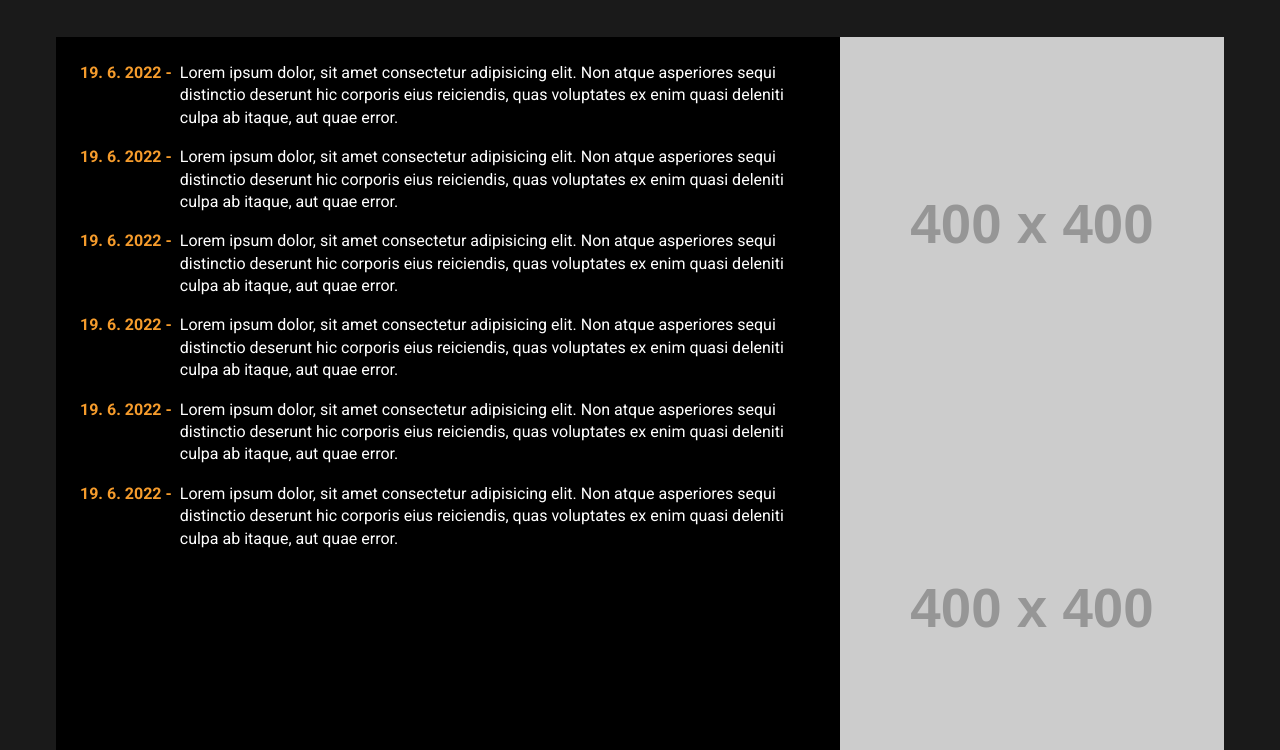
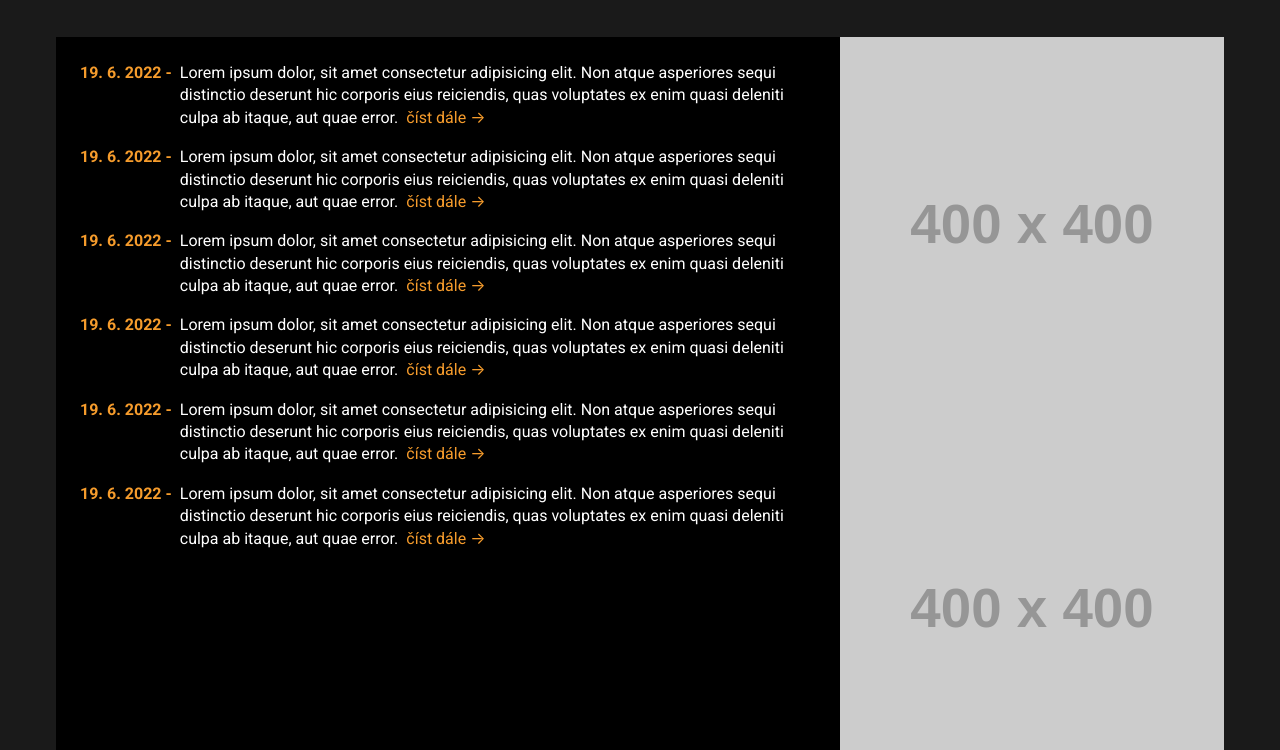
Before and after one commit to theKoty/fortuna, a plain HTML site: page index.html in a window 1280 px wide. Shown: the part 995-1745 px from the top of the page. Drawn offline with Linux system fonts and the light colour scheme; placeholder pictures from the web are drawn by us.

Commit message:
add "read more" link

```diff
--- a/asset/css/main.css
+++ b/asset/css/main.css
@@ -76,6 +76,10 @@
 
 .mb-4 {
   margin-bottom: 1rem;
+}
+
+.ml-2 {
+  margin-left: 0.5rem;
 }
 
 .mt-3 {
--- a/index.html
+++ b/index.html
@@ -106,22 +106,22 @@
           <div class="bg-darkBlack flex flex-col md:flex-row">
             <div class="p-6">
               <div class="flex flex-col lg:flex-row items-baseline mb-4 last:mb-0"><strong class="text-orange whitespace-nowrap lg:after:content-[&quot;_-&quot;] mr-2">19. 6. 2022</strong>
-                <p class="text-white leading-snug">Lorem ipsum dolor, sit amet consectetur adipisicing elit. Non atque asperiores sequi distinctio deserunt hic corporis eius reiciendis, quas voluptates ex enim quasi deleniti culpa ab itaque, aut quae error.</p>
+                <p class="text-white leading-snug">Lorem ipsum dolor, sit amet consectetur adipisicing elit. Non atque asperiores sequi distinctio deserunt hic corporis eius reiciendis, quas voluptates ex enim quasi deleniti culpa ab itaque, aut quae error.<a class="whitespace-nowrap inline-block ml-2" href="/zprava.html">číst dále →</a></p>
               </div>
               <div class="flex flex-col lg:flex-row items-baseline mb-4 last:mb-0"><strong class="text-orange whitespace-nowrap lg:after:content-[&quot;_-&quot;] mr-2">19. 6. 2022</strong>
-                <p class="text-white leading-snug">Lorem ipsum dolor, sit amet consectetur adipisicing elit. Non atque asperiores sequi distinctio deserunt hic corporis eius reiciendis, quas voluptates ex enim quasi deleniti culpa ab itaque, aut quae error.</p>
+                <p class="text-white leading-snug">Lorem ipsum dolor, sit amet consectetur adipisicing elit. Non atque asperiores sequi distinctio deserunt hic corporis eius reiciendis, quas voluptates ex enim quasi deleniti culpa ab itaque, aut quae error.<a class="whitespace-nowrap inline-block ml-2" href="/zprava.html">číst dále →</a></p>
               </div>
               <div class="flex flex-col lg:flex-row items-baseline mb-4 last:mb-0"><strong class="text-orange whitespace-nowrap lg:after:content-[&quot;_-&quot;] mr-2">19. 6. 2022</strong>
-                <p class="text-white leading-snug">Lorem ipsum dolor, sit amet consectetur adipisicing elit. Non atque asperiores sequi distinctio deserunt hic corporis eius reiciendis, quas voluptates ex enim quasi deleniti culpa ab itaque, aut quae error.</p>
+                <p class="text-white leading-snug">Lorem ipsum dolor, sit amet consectetur adipisicing elit. Non atque asperiores sequi distinctio deserunt hic corporis eius reiciendis, quas voluptates ex enim quasi deleniti culpa ab itaque, aut quae error.<a class="whitespace-nowrap inline-block ml-2" href="/zprava.html">číst dále →</a></p>
               </div>
               <div class="flex flex-col lg:flex-row items-baseline mb-4 last:mb-0"><strong class="text-orange whitespace-nowrap lg:after:content-[&quot;_-&quot;] mr-2">19. 6. 2022</strong>
-                <p class="text-white leading-snug">Lorem ipsum dolor, sit amet consectetur adipisicing elit. Non atque asperiores sequi distinctio deserunt hic corporis eius reiciendis, quas voluptates ex enim quasi deleniti culpa ab itaque, aut quae error.</p>
+                <p class="text-white leading-snug">Lorem ipsum dolor, sit amet consectetur adipisicing elit. Non atque asperiores sequi distinctio deserunt hic corporis eius reiciendis, quas voluptates ex enim quasi deleniti culpa ab itaque, aut quae error.<a class="whitespace-nowrap inline-block ml-2" href="/zprava.html">číst dále →</a></p>
               </div>
               <div class="flex flex-col lg:flex-row items-baseline mb-4 last:mb-0"><strong class="text-orange whitespace-nowrap lg:after:content-[&quot;_-&quot;] mr-2">19. 6. 2022</strong>
-                <p class="text-white leading-snug">Lorem ipsum dolor, sit amet consectetur adipisicing elit. Non atque asperiores sequi distinctio deserunt hic corporis eius reiciendis, quas voluptates ex enim quasi deleniti culpa ab itaque, aut quae error.</p>
+                <p class="text-white leading-snug">Lorem ipsum dolor, sit amet consectetur adipisicing elit. Non atque asperiores sequi distinctio deserunt hic corporis eius reiciendis, quas voluptates ex enim quasi deleniti culpa ab itaque, aut quae error.<a class="whitespace-nowrap inline-block ml-2" href="/zprava.html">číst dále →</a></p>
               </div>
               <div class="flex flex-col lg:flex-row items-baseline mb-4 last:mb-0"><strong class="text-orange whitespace-nowrap lg:after:content-[&quot;_-&quot;] mr-2">19. 6. 2022</strong>
-                <p class="text-white leading-snug">Lorem ipsum dolor, sit amet consectetur adipisicing elit. Non atque asperiores sequi distinctio deserunt hic corporis eius reiciendis, quas voluptates ex enim quasi deleniti culpa ab itaque, aut quae error.</p>
+                <p class="text-white leading-snug">Lorem ipsum dolor, sit amet consectetur adipisicing elit. Non atque asperiores sequi distinctio deserunt hic corporis eius reiciendis, quas voluptates ex enim quasi deleniti culpa ab itaque, aut quae error.<a class="whitespace-nowrap inline-block ml-2" href="/zprava.html">číst dále →</a></p>
               </div>
             </div>
             <div class="flex flex-col 2xl:flex-row flex-shrink-0 max-w-sm 2xl:max-w-none"><a class="transition hover:opacity-90" href="/" target="_blank"><img class="w-full" src="https://dummyimage.com/400x400/db3047/fff.png&amp;text=banner+1" alt=""></a><a class="transition hover:opacity-90" href="/" target="_blank"><img class="w-full" src="https://dummyimage.com/400x400/db3047/fff.png&amp;text=banner+2" alt=""></a></div>
```
Also changed, not shown: detail.html (+2 -2 lines).
